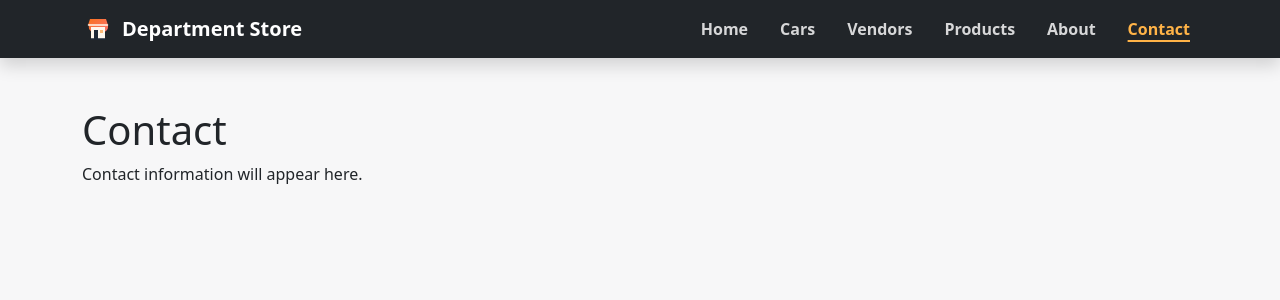
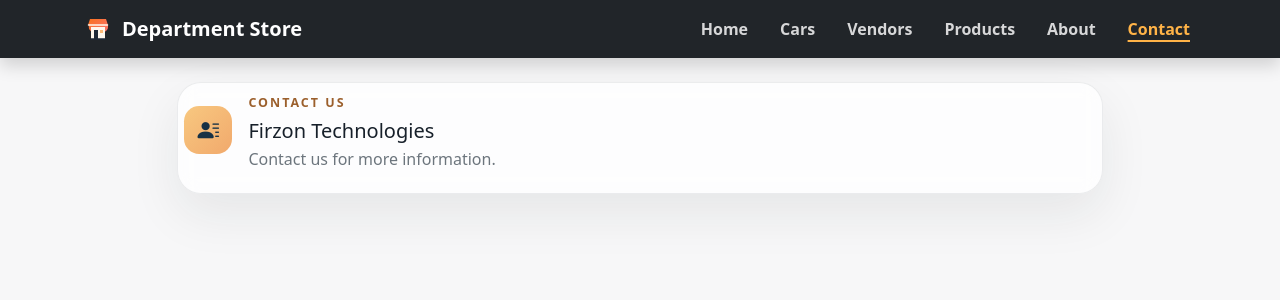
Before and after one commit to gfirzon-personal/dept-web-react, a React (Vite) app: page /contact in a window 1280 px wide. Shown: the top 300 px of the page. Built offline with nearby package versions, Linux system fonts and the light colour scheme; no server answers.

Commit message:
continue work

```diff
--- a/src/pages/Contact.jsx
+++ b/src/pages/Contact.jsx
@@ -1,8 +1,18 @@
+import PageTemplate from '../components/PageTemplate';
+import PageHeaderPanel from '../components/PageHeaderPanel';
+
 export default function Contact() {
+
+  const pagePanelConfig = {
+    icon: "bi bi-person-lines-fill",
+    title: "Contact Us",
+    subtitle: "Firzon Technologies",
+    description: "Contact us for more information."
+  }
+
   return (
-    <div className="container mt-5">
-      <h1>Contact</h1>
-      <p>Contact information will appear here.</p>
-    </div>
+    <PageTemplate>
+      <PageHeaderPanel config={pagePanelConfig} />
+    </PageTemplate>
   );
 }
```
